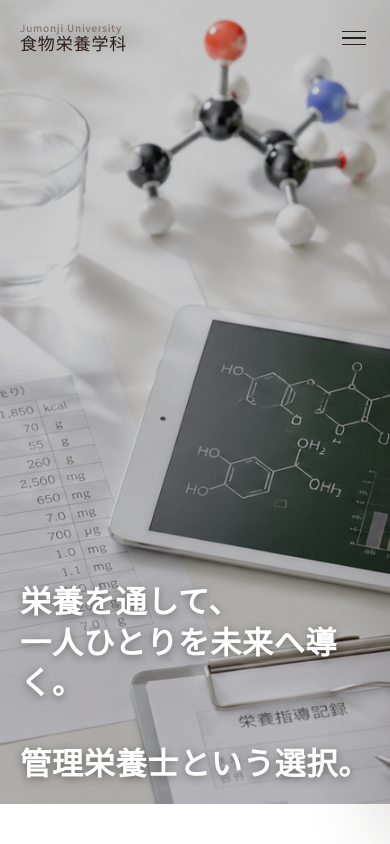
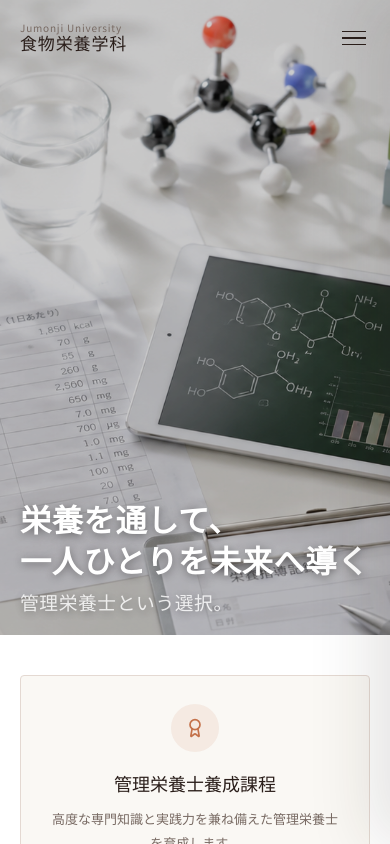
Before and after one commit to shinnosuketakeshima/shokuei-hp, a React (Vite) app: page / in a window 390 px wide. Shown: the top 844 px of the page. Built offline with nearby package versions, Linux system fonts and the light colour scheme; no server answers; the database is empty.

Commit message:
feat: ヒーローキャッチフレーズの表示調整

```diff
--- a/src/components/Hero.jsx
+++ b/src/components/Hero.jsx
@@ -8,8 +8,8 @@ export default function Hero() {
         <div className="hero__content container">
           <h1 className="hero__catchphrase">
             栄養を通して、<br />
-            一人ひとりを未来へ導く。<br /><br />
-            管理栄養士という選択。
+            一人ひとりを未来へ導く<br />
+            <span className="hero__sub-catchphrase">管理栄養士という選択。</span>
           </h1>
         </div>
       </div>
--- a/src/index.css
+++ b/src/index.css
@@ -1392,11 +1392,19 @@ body {
 
 @media (max-width: 768px) {
   .hero {
-    height: clamp(300px, 70vh, 500px);
+    min-height: 80svh; /* モバイルでの高さを調整 */
   }
   .hero__catchphrase {
     font-size: clamp(28px, 8vw, 48px);
   }
+}
+
+.hero__sub-catchphrase {
+  display: block;
+  font-size: 0.6em;
+  font-weight: normal; /* 400 から normal に変更 */
+  margin-top: 0.5em;
+  opacity: 0.8;
 }
 
 .lab-page__header {
```
Also changed, not shown: commit_message.txt (added).
